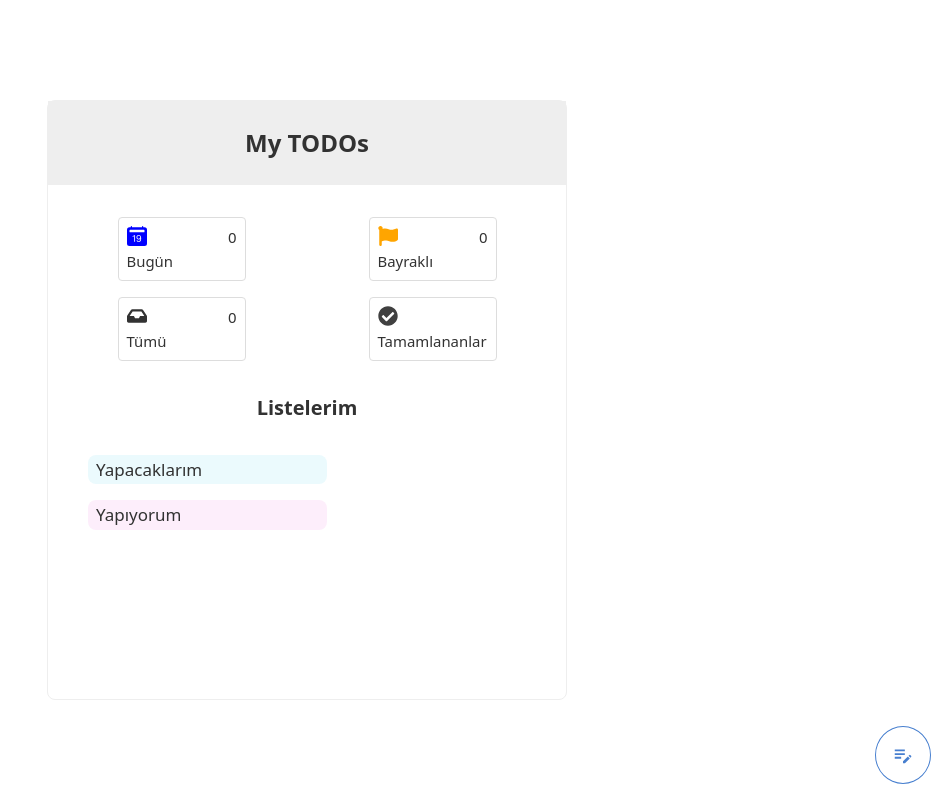
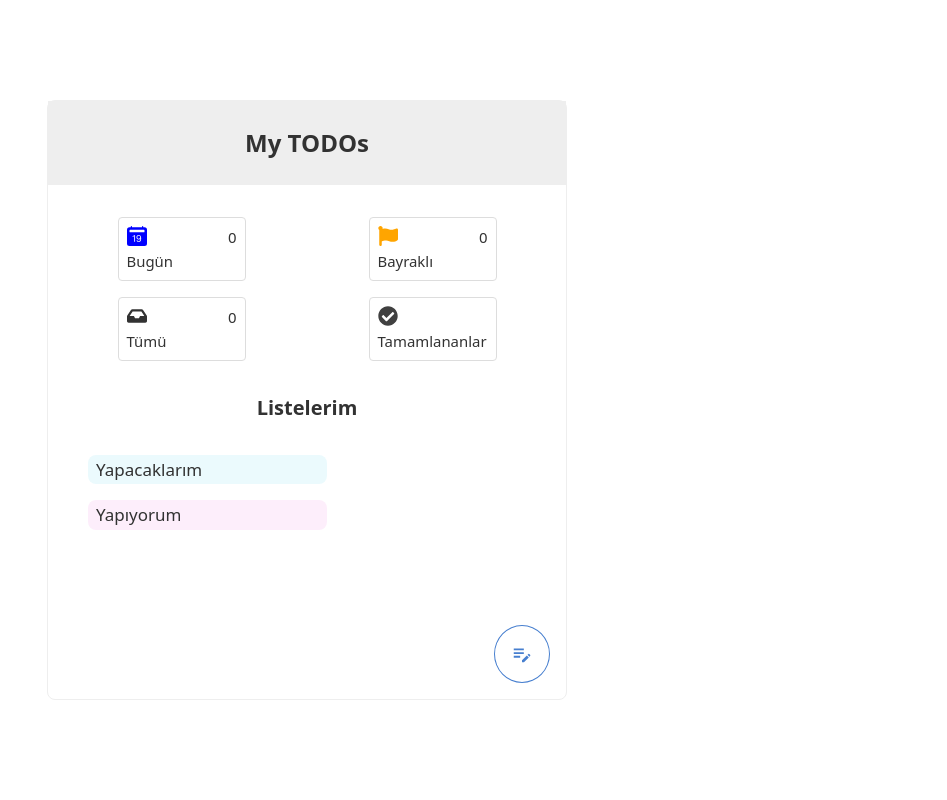
Before and after one commit to yusuf-s1/todos, a React (Vite) app: page / in a window 1280 px wide. Shown: the whole page, without its empty margins (333-1280 px from the left). Built offline with nearby package versions, Linux system fonts and the light colour scheme.

Commit message:
Update Layout.jsx

```diff
--- a/src/pages/Layout.jsx
+++ b/src/pages/Layout.jsx
@@ -28,10 +28,10 @@ export default function Layout({ header, handleAdd, setHeader, setList }) {
   } */
   return (
     <div className="page">
-      <button className="btn-add" onClick={handleModal}>
-        <MdOutlineEditNote />
-      </button>
       <main>
+        <button className="btn-add" onClick={handleModal}>
+          <MdOutlineEditNote />
+        </button>
         <header>
           <h2 className="header-h">My TODOs</h2>
         </header>
```
